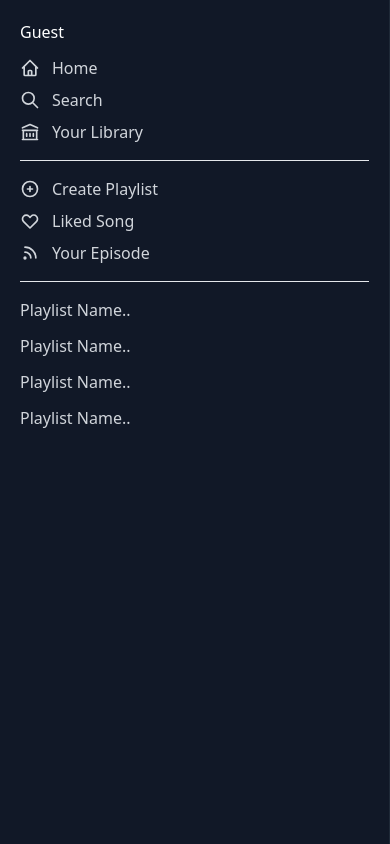
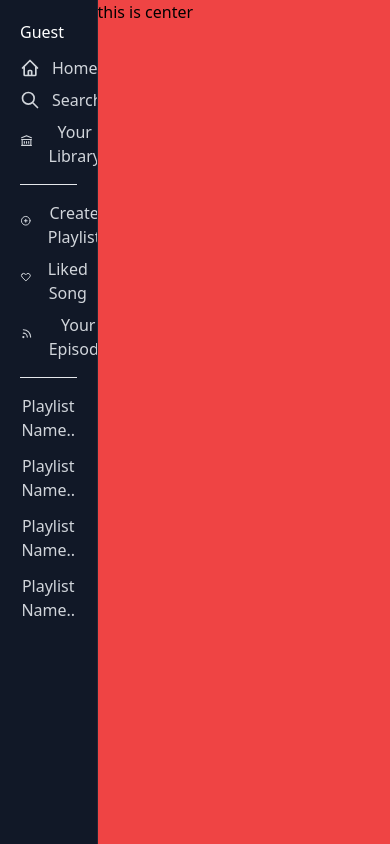
Before and after one commit to rudikurniawan99/spotify-clone, a Next.js app: page / in a window 390 px wide. Built offline with nearby package versions, Linux system fonts and the light colour scheme; no server answers.

Commit message:
fix sidebar

```diff
--- /dev/null
+++ b/components/Center.js
@@ -0,0 +1,11 @@
+import React from 'react'
+
+const Center = () => {
+  return (
+    <div className=" bg-red-500 h-screen overflow-y-scroll scrollbar-hide">
+      this is center
+    </div>
+  )
+}
+
+export default Center
--- a/components/Sidebar.js
+++ b/components/Sidebar.js
@@ -40,7 +40,7 @@ const Sidebar = () => {
   const { data: session } = useSession()
 
   return (
-    <div className="p-5 min-h-screen border-r border-gray-800">
+    <div className="p-5 border-r h-screen border-gray-800 overflow-y-scroll scrollbar-hide">
       {session ?(
         <>
           <button
--- a/package.json
+++ b/package.json
@@ -11,7 +11,8 @@
     "next-auth": "^4.0.0-beta.7",
     "react": "^17.0.2",
     "react-dom": "^17.0.2",
-    "spotify-web-api-node": "^5.0.2"
+    "spotify-web-api-node": "^5.0.2",
+    "tailwind-scrollbar-hide": "^1.1.6"
   },
   "devDependencies": {
     "autoprefixer": "^10.4.0",
--- a/pages/index.js
+++ b/pages/index.js
@@ -1,4 +1,5 @@
 import Head from 'next/head'
+import Center from '../components/Center'
 import Sidebar from '../components/Sidebar'
 
 export default function Home() {
@@ -8,9 +9,12 @@ export default function Home() {
         <title>Spotify Clone</title>
         <link rel="icon" href="/favicon.ico" />
       </Head>
-      <main>
-        <div className="lg:w-1/4">
+      <main className="flex">
+        <div className="w-1/4">
           <Sidebar/>
+        </div>
+        <div className="w-3/4">
+          <Center/>
         </div>
         {/* main pages */}
       </main>
--- a/tailwind.config.js
+++ b/tailwind.config.js
@@ -6,5 +6,7 @@ module.exports = {
   theme: {
     extend: {},
   },
-  plugins: [],
+  plugins: [
+    require('tailwind-scrollbar-hide')
+  ],
 }
```
Also changed, not shown: 1 other file (tests, documents, lock files or other folders).
